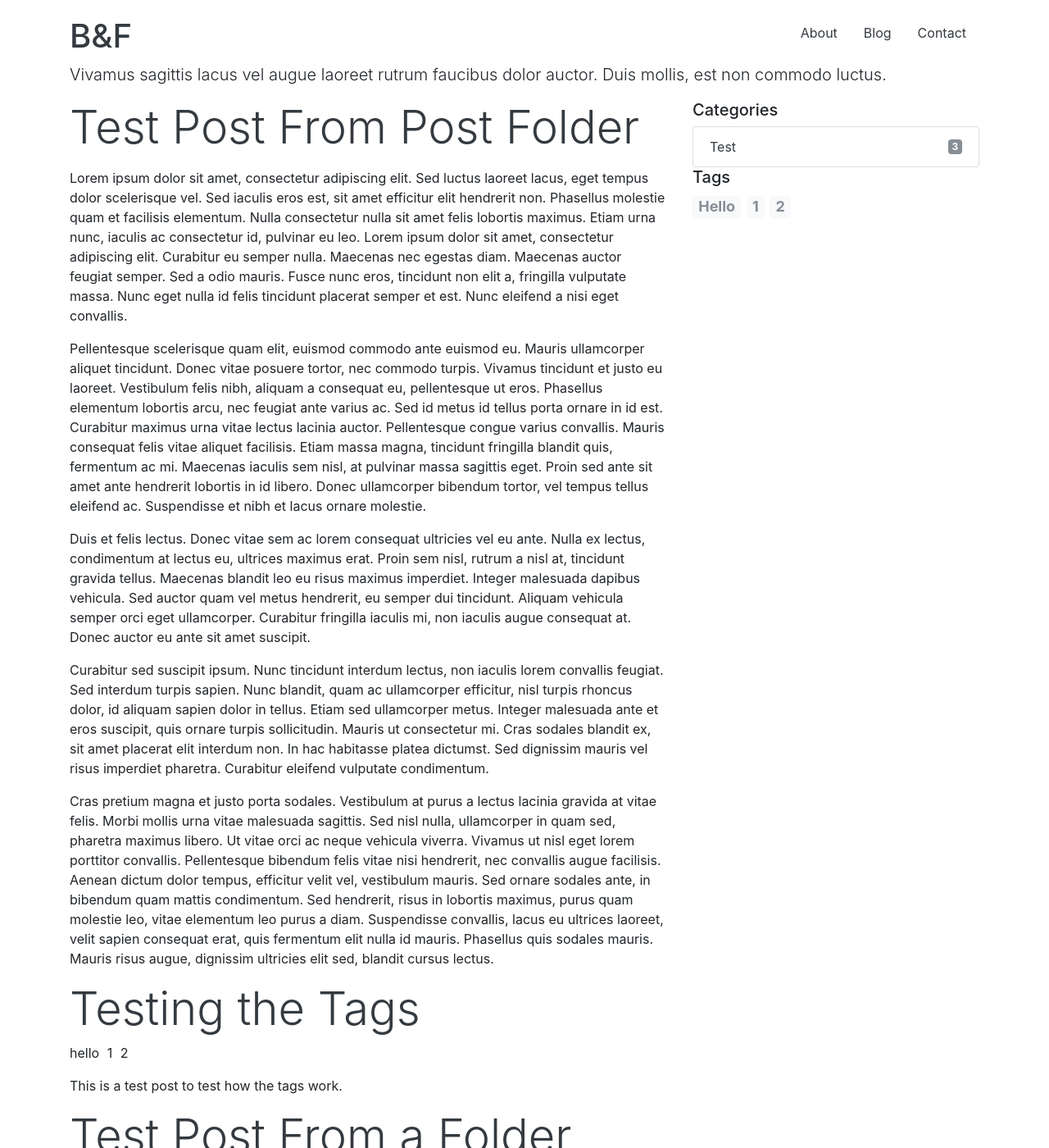
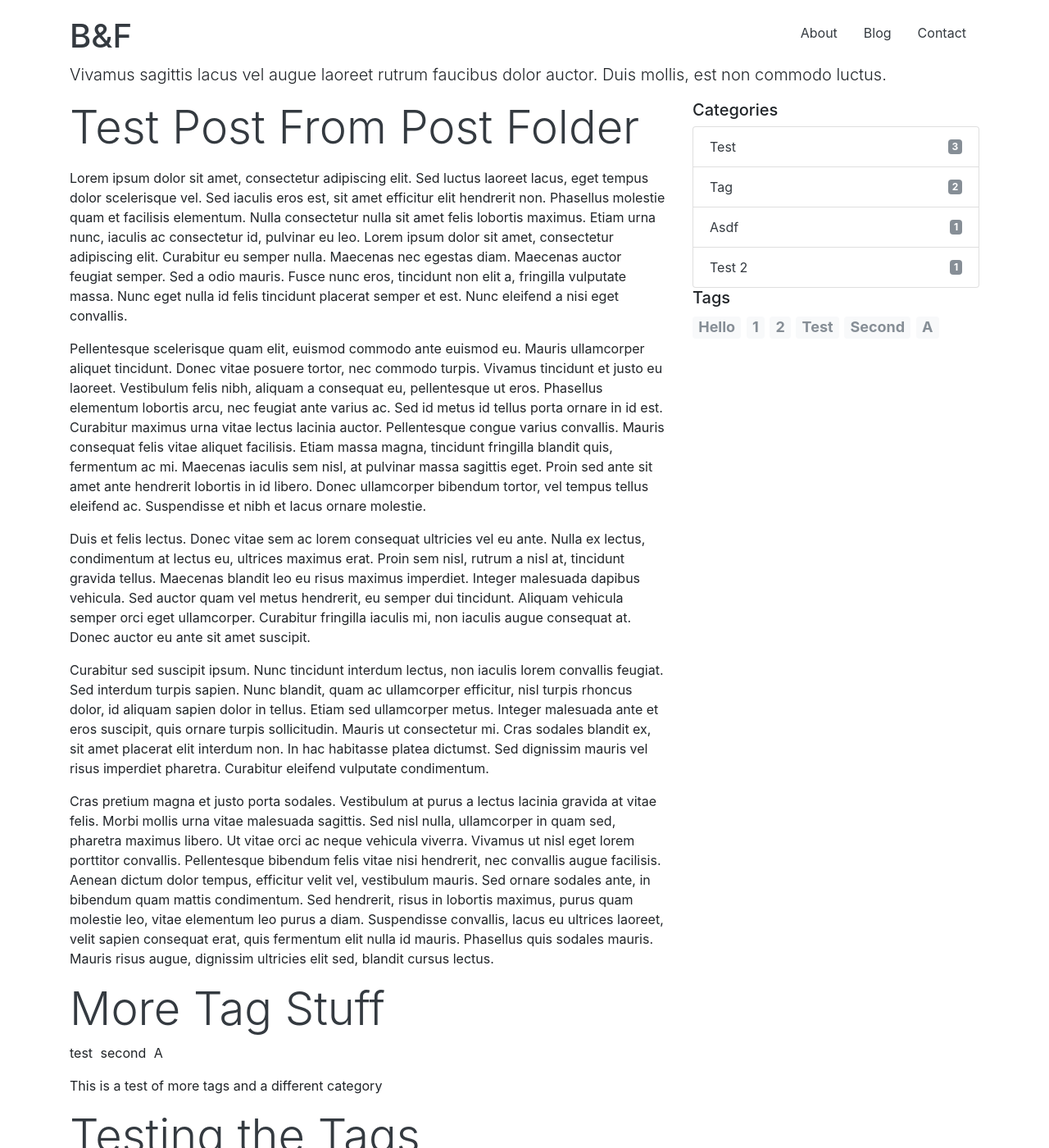
Before and after one commit to SevenZeroThree/The-Bear-and-the-Frog, a Jekyll site: the page built from index.html, in a window 1280 px wide and 1400 px high. Shown: the whole window at 82% size. Built offline with Jekyll 4.4.1, drawn with Linux system fonts in a browser that asks for light colours; the list of posts is cut into pages by our own code.

Commit message:
adding more categories

```diff
--- a/_posts/2017/2017-10-01-testing-the-tags.md
+++ b/_posts/2017/2017-10-01-testing-the-tags.md
@@ -2,7 +2,7 @@
 layout: post
 title: "Testing the Tags"
 date: 2017-10-01
-categories: [test]
+categories: [tag, test, asdf]
 tags: [hello, 1, 2]
 ---
 
--- /dev/null
+++ b/_posts/2017/2017-10-15-more-tag-stuff.md
@@ -0,0 +1,9 @@
+---
+layout: post
+title: "More Tag Stuff"
+date: 2017-10-01
+categories: [tag, test 2]
+tags: [test, second, A]
+---
+
+This is a test of more tags and a different category
```
